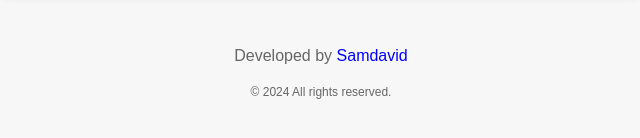
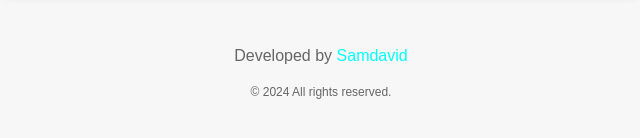
Before and after one commit to samdaviid/internal-mark-calculator, a plain HTML site: page index.html in a window 1280 px wide. Shown: the part 550-688 px from the top of the page, 319-959 px from the left. Drawn offline with Linux system fonts and the light colour scheme.

Commit message:
Update index.html

```diff
--- a/index.html
+++ b/index.html
@@ -25,7 +25,7 @@
     </div>
 
     <footer>
-        <p>Developed by <a href="https://github.com/samdaviid" target="_blank" style="color: blue;">Samdavid</a></p>
+        <p>Developed by <a href="https://github.com/samdaviid" target="_blank" style="color: cyan;">Samdavid</a></p>
 
         <p class="copyright">&copy; 2024 All rights reserved.</p>
     </footer>
```
